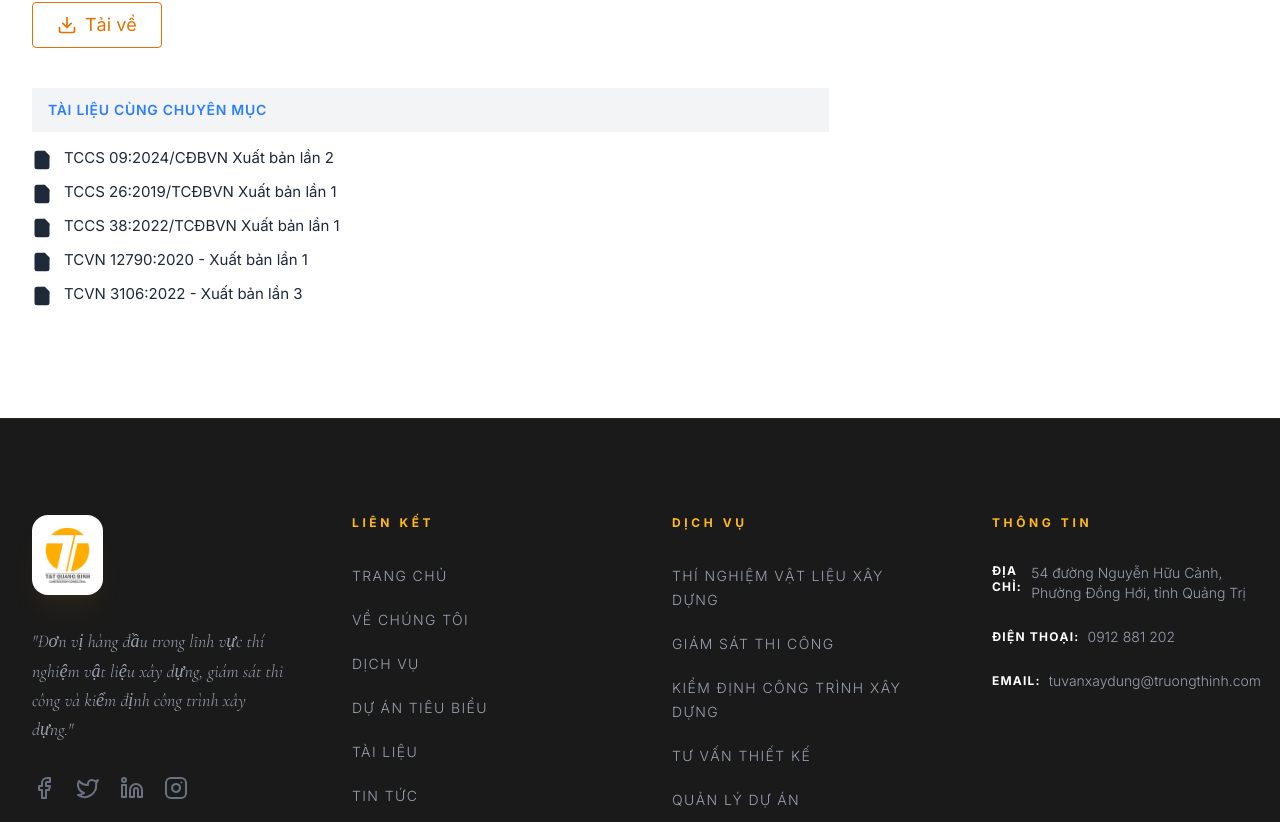
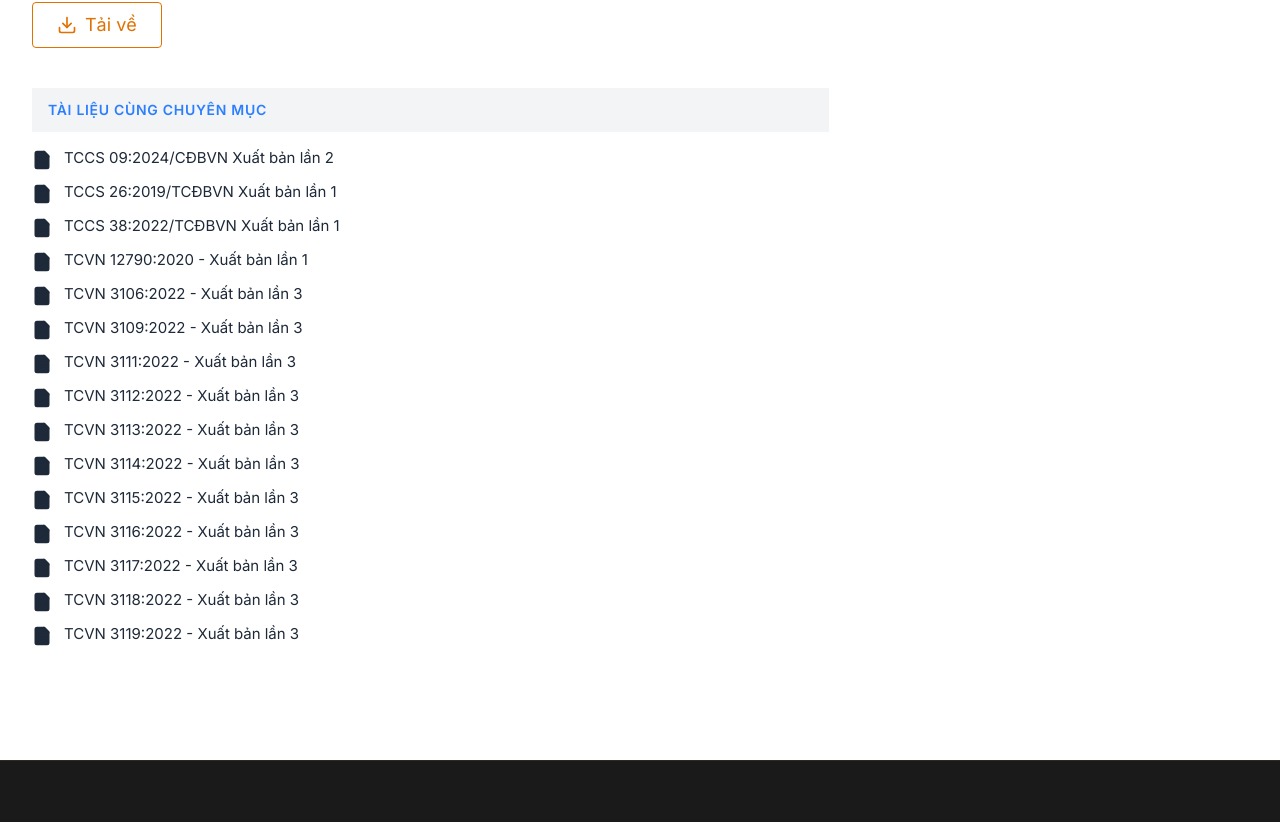
Before and after one commit to thuanedp/tvxdtvt-quangbinh, a React (Vite) app: page /documents/1 in a window 1280 px wide. Shown: the part 1298-2120 px from the top of the page. Built offline with nearby package versions, Linux system fonts and the light colour scheme.

Commit message:
Add files via upload

```diff
--- a/src/pages/DocumentDetail.tsx
+++ b/src/pages/DocumentDetail.tsx
@@ -58,7 +58,7 @@ export default function DocumentDetail() {
     );
   }
 
-  const relatedDocuments = documents.filter(doc => doc.id !== document.id && doc.category === document.category).slice(0, 5);
+  const relatedDocuments = documents.filter(doc => doc.id !== document.id && doc.category === document.category);
   const searchResults = documents.filter(doc => doc.id !== document.id && doc.title.toLowerCase().includes(searchTerm.toLowerCase()));
   const recentNews = news.slice(0, 3);
 
@@ -230,7 +230,7 @@ export default function DocumentDetail() {
               <div className="bg-gray-100 py-3 px-4 mb-4">
                 <h3 className="text-blue-500 font-semibold uppercase tracking-wider text-sm">TÀI LIỆU CÙNG CHUYÊN MỤC</h3>
               </div>
-              <ul className="space-y-3">
+              <ul className="space-y-3 max-h-[500px] overflow-y-auto pr-2" style={{ scrollbarWidth: 'thin' }}>
                 {relatedDocuments.length > 0 ? relatedDocuments.map(doc => (
                   <li key={doc.id} className="flex items-start">
                     <FileText className="w-5 h-5 mr-3 text-gray-800 shrink-0 mt-0.5" fill="currentColor" />
```
